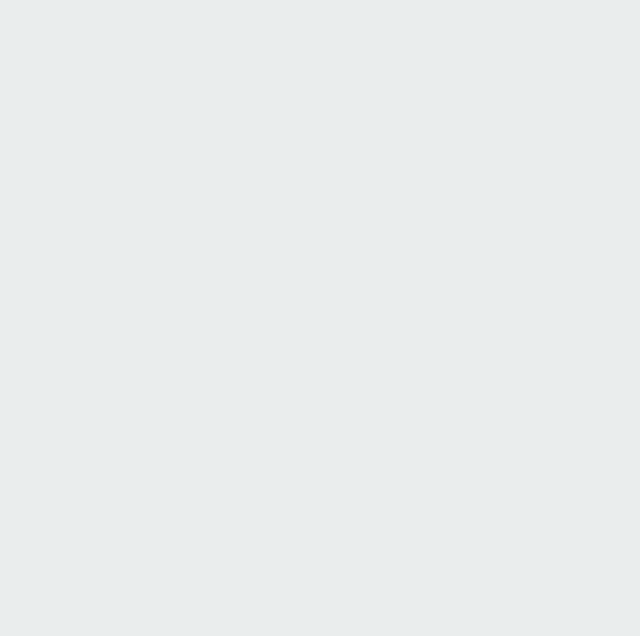
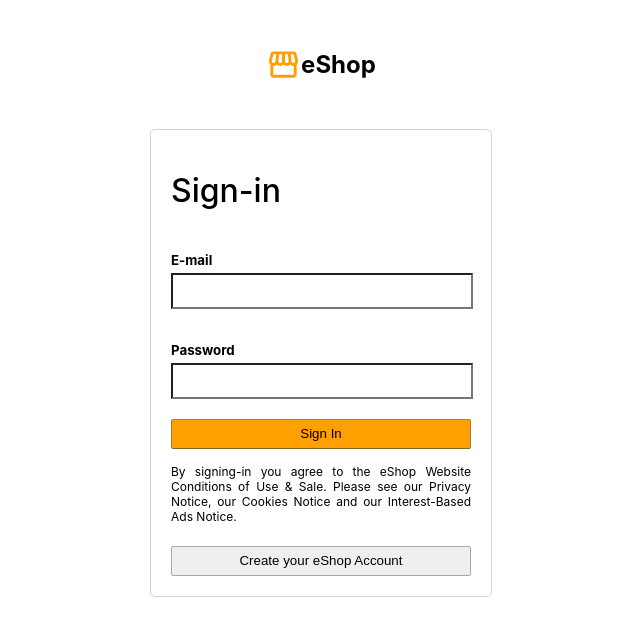
Before and after one commit to amirdhahri01/e-commerce-amazon-clone, a React (Create React App) app: page /login in a window 1280 px wide. Before the commit this address had no page. Shown: the top 636 px of the page, without its empty margins (319-959 px from the left). Built offline with nearby package versions, Linux system fonts and the light colour scheme.

Commit message:
Signin and signup functionalities with auto-redirection to the home page are done

```diff
--- a/src/App.js
+++ b/src/App.js
@@ -1,13 +1,23 @@
+import React from "react";
 import "./App.css";
 import Checkout from "./Checkout";
 import Header from "./Header";
 import Home from "./Home";
 import { BrowserRouter as Router, Routes, Route } from "react-router-dom";
+import Login from "./Login";
 function App() {
   return (
     <>
       <Router>
         <Routes>
+          <Route
+            path="/login"
+            element={
+              <>
+                <Login />
+              </>
+            }
+          />
           <Route
             path="/"
             element={
--- /dev/null
+++ b/src/Firebase.js
@@ -0,0 +1,22 @@
+import firebase from "firebase/compat/app";
+
+import { getFirestore } from "firebase/firestore/lite";
+
+import { getAuth } from "firebase/auth";
+
+const firebaseConfig = {
+  apiKey: "AIzaSyBWLNHDIsb7qBvlGjR85l7CNSItc8dJsJk",
+  authDomain: "eshop-bbb67.firebaseapp.com",
+  projectId: "eshop-bbb67",
+  storageBucket: "eshop-bbb67.appspot.com",
+  messagingSenderId: "966960448430",
+  appId: "1:966960448430:web:a3d975beec17cbb616be3f",
+  measurementId: "G-HSR8V80PDR",
+};
+const firebaseApp = firebase.initializeApp(firebaseConfig);
+
+const db = getFirestore(firebaseApp);
+
+const auth = getAuth(firebaseApp);
+
+export {auth, db}
--- a/src/Header.js
+++ b/src/Header.js
@@ -21,10 +21,12 @@ const Header = () => {
         <SearchIcon className="header-searchIcon" />
       </div>
       <div className="header-nav">
-        <div className="nav-item">
-          <span className="nav-itemLineOne">Hello Guest</span>
-          <span className="nav-itemLineTwo">Sign In</span>
-        </div>
+        <Link to="/login" style={{ textDecoration: "none" }}>
+          <div className="nav-item">
+            <span className="nav-itemLineOne">Hello Guest</span>
+            <span className="nav-itemLineTwo">Sign In</span>
+          </div>
+        </Link>
         <div className="nav-item">
           <span className="nav-itemLineOne">Your</span>
           <span className="nav-itemLineTwo">Shop</span>
--- /dev/null
+++ b/src/Login.css
@@ -0,0 +1,75 @@
+.login {
+  background-color: white;
+  height: 100vh;
+  display: flex;
+  flex-direction: column;
+  align-items: center;
+}
+
+.login-logo {
+  display: flex;
+  margin: 30px 0;
+  align-items: center;
+  justify-content: space-between;
+}
+
+.login-logoImage {
+  color: #ff9f00;
+}
+
+.login-logoTitle {
+  color: black;
+}
+
+.login-container {
+  width: 300px;
+  height: fit-content;
+  display: flex;
+  flex-direction: column;
+  border-radius: 5px;
+  border: 1px solid lightgray;
+  padding: 20px;
+}
+
+.login-container > h1 {
+  font-weight: 500;
+  margin-bottom: 20px;
+}
+
+.login-container > form > h5 {
+  margin-bottom: 5px;
+}
+
+.login-container > form > input {
+  height: 30px;
+  margin-bottom: 10px;
+  background-color: white;
+  width: 98%;
+}
+
+.login-container > p {
+  margin-top: 15px;
+  font-size: 12px;
+  text-align: justify;
+}
+.login button {
+  cursor: pointer;
+}
+.login-signInButton {
+  background: #ff9f00;
+  border-radius: 2px;
+  width: 100%;
+  height: 30px;
+  border: 1px solid;
+  margin-top: 10px;
+  border-color: #a88734 #9c7e31 #846a29;
+}
+
+.login-registerButton {
+  border-radius: 2px;
+  width: 100%;
+  height: 30px;
+  border: 1px solid;
+  margin-top: 10px;
+  border-color: darkgray;
+}
--- /dev/null
+++ b/src/Login.js
@@ -0,0 +1,88 @@
+import React, { useState } from "react";
+import "./Login.css";
+import { Link, useNavigate } from "react-router-dom";
+import StorefrontIcon from "@mui/icons-material/Storefront";
+import {
+  signInWithEmailAndPassword,
+  createUserWithEmailAndPassword,
+} from "firebase/auth";
+
+import { auth } from "./Firebase.js";
+
+const Login = () => {
+  const navigate = useNavigate();
+
+  const [email, setEmail] = useState("");
+  const [password, setPassword] = useState("");
+
+  const signIn = (e) => {
+    e.preventDefault();
+    signInWithEmailAndPassword(auth, email, password)
+      .then((userCredential) => {
+        if (userCredential.user) {
+          navigate("/");
+        }
+      })
+      .catch((error) => {
+        const errorCode = error.code;
+        const errorMessage = error.message;
+        alert(errorCode + " : " + errorMessage);
+      });
+  };
+  const regester = (e) => {
+    e.preventDefault();
+    createUserWithEmailAndPassword(auth, email, password)
+      .then((userCredential) => {
+        if (userCredential.user) {
+          navigate("/");
+        }
+      })
+      .catch((error) => {
+        const errorCode = error.code;
+        const errorMessage = error.message;
+        alert(errorCode + " : " + errorMessage);
+      });
+  };
+  return (
+    <div className="login">
+      <Link to="/" style={{ textDecoration: "none" }}>
+        <div className="login-logo">
+          <StorefrontIcon className="login-logoImage" fontSize="large" />
+          <h2 className="login-logoTitle">eShop</h2>
+        </div>
+      </Link>
+      <div className="login-container">
+        <h1>Sign-in</h1>
+
+        <form action="">
+          <h5>E-mail</h5>
+          <input
+            type="text"
+            value={email}
+            onChange={(e) => setEmail(e.target.value)}
+          />
+          <h5>Password</h5>
+          <input
+            type="password"
+            value={password}
+            onChange={(e) => setPassword(e.target.value)}
+          />
+          <button type="submit" className="login-signInButton" onClick={signIn}>
+            Sign In
+          </button>
+        </form>
+        <p>
+          {" "}
+          By signing-in you agree to the eShop Website Conditions of Use & Sale.
+          Please see our Privacy Notice, our Cookies Notice and our
+          Interest-Based Ads Notice.
+        </p>
+        <button className="login-registerButton" onClick={regester}>
+          Create your eShop Account
+        </button>
+      </div>
+    </div>
+  );
+};
+
+export default Login;
--- a/src/StateProvider.js
+++ b/src/StateProvider.js
@@ -1,4 +1,4 @@
-import { createContext, useContext, useReducer } from "react";
+import React, { createContext, useContext, useReducer } from "react";
 
 //Prepare the data layer
 
```
Also changed, not shown: package.json (+11 -5 lines), 1 other file (tests, documents, lock files or other folders).
